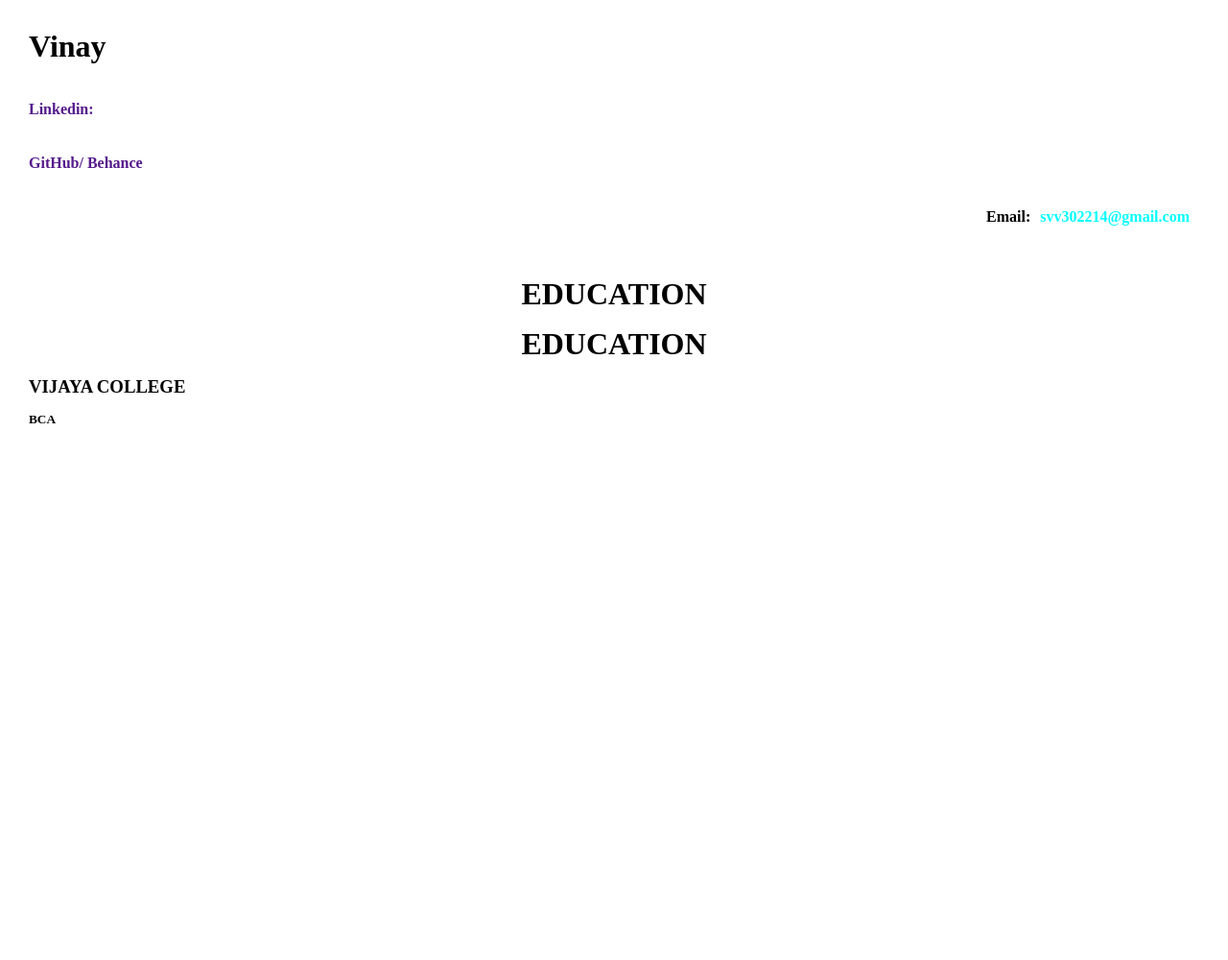
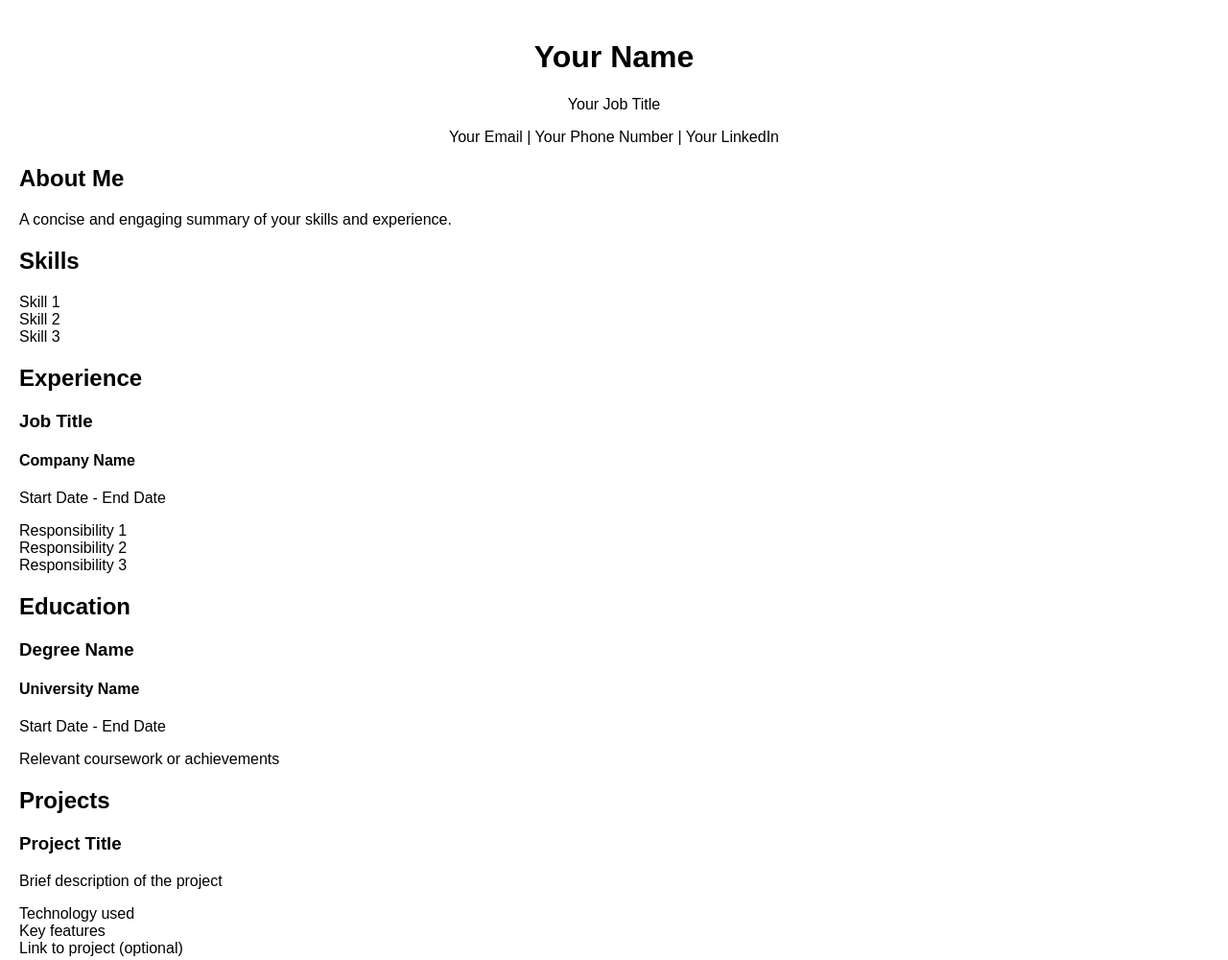
Before and after one commit to Vinaysv123/Resume, a plain HTML site: page index.html in a window 1280 px wide. Shown: the whole page at 96% size. Before the commit the page ends 800 px from the top, so only its background shows below. Drawn offline with Linux system fonts and the light colour scheme.

Commit message:
third-commit

```diff
--- a/index.html
+++ b/index.html
@@ -3,26 +3,67 @@
 <head>
     <meta charset="UTF-8">
     <meta name="viewport" content="width=device-width, initial-scale=1.0">
-    <title>resumeing</title>
-    <style>
-        *
-        {
-            box-sizing: border-box;
-            margin: 5px;
-            padding:5px;
-        }
-    </style>
+    <title>My Resume</title>
+    <link rel="stylesheet" href="style.css">
 </head>
 <body>
-    <h1>Vinay</h1>
-    <a href="" style="text-decoration: none;"> <h4>Linkedin:</h4></a>
-    <a href=""style="text-decoration: none;"><h4>GitHub/ Behance</h4></a>
-    <h4 style="text-align:right;">Email:<b style="color:aqua;">svv302214@gmail.com</b></h4>
-    <br />
-    <hr style="width: 100%; border: 5px black;">
-    <h1 style="text-align:center" >EDUCATION</h1>
-    <h1 style="text-align:center" >EDUCATION</h1>
-    <h3>VIJAYA COLLEGE</h3>
-    <h5>BCA</h5>
+    <header>
+        <h1>Your Name</h1>
+        <p>Your Job Title</p>
+        <p>Your Email | Your Phone Number | Your LinkedIn</p>
+    </header>
+
+    <section id="about">
+        <h2>About Me</h2>
+        <p>A concise and engaging summary of your skills and experience.</p>
+    </section>
+
+    <section id="skills">
+        <h2>Skills</h2>
+        <ul>
+            <li>Skill 1</li>
+            <li>Skill 2</li>
+            <li>Skill 3</li>
+        </ul>
+    </section>
+
+    <section id="experience">
+        <h2>Experience</h2>
+        <div class="experience-item">
+            <h3>Job Title</h3>
+            <h4>Company Name</h4>
+            <p>Start Date - End Date</p>
+            <ul>
+                <li>Responsibility 1</li>
+                <li>Responsibility 2</li>
+                <li>Responsibility 3</li>
+            </ul>
+        </div>
+        </section>
+
+    <section id="education">
+        <h2>Education</h2>
+        <div class="education-item">
+            <h3>Degree Name</h3>
+            <h4>University Name</h4>
+            <p>Start Date - End Date</p>
+            <p>Relevant coursework or achievements</p>
+        </div>
+        </section>
+
+    <section id="projects">
+        <h2>Projects</h2>
+        <div class="project-item">
+            <h3>Project Title</h3>
+            <p>Brief description of the project</p>
+            <ul>
+                <li>Technology used</li>
+                <li>Key features</li>
+                <li>Link to project (optional)</li>
+            </ul>
+        </div>
+        </section>
+
+    <script src="script.js"></script>
 </body>
 </html>
--- /dev/null
+++ b/script.js
@@ -0,0 +1,12 @@
+// Your JavaScript code here
+// For example, you could add interactive elements like:
+// - Toggling sections to show/hide details
+// - Adding animations or transitions
+// - Creating a downloadable PDF version of the resume
+
+// Here's a simple example to toggle a section:
+
+function toggleSection(sectionId) {
+    const section = document.getElementById(sectionId);
+    section.classList.toggle('hidden');
+}
--- /dev/null
+++ b/style.css
@@ -0,0 +1,27 @@
+/* Your CSS styles here */
+body {
+    font-family: Arial, sans-serif;
+    margin: 0;
+    padding: 20px;
+}
+
+header {
+    text-align: center;
+}
+
+section {
+    margin-bottom: 20px;
+}
+
+h2 {
+    font-weight: bold;
+}
+
+ul {
+    list-style-type: none;
+    padding-left: 0;
+}
+
+.experience-item, .education-item, .project-item {
+    margin-bottom: 10px;
+}
```
